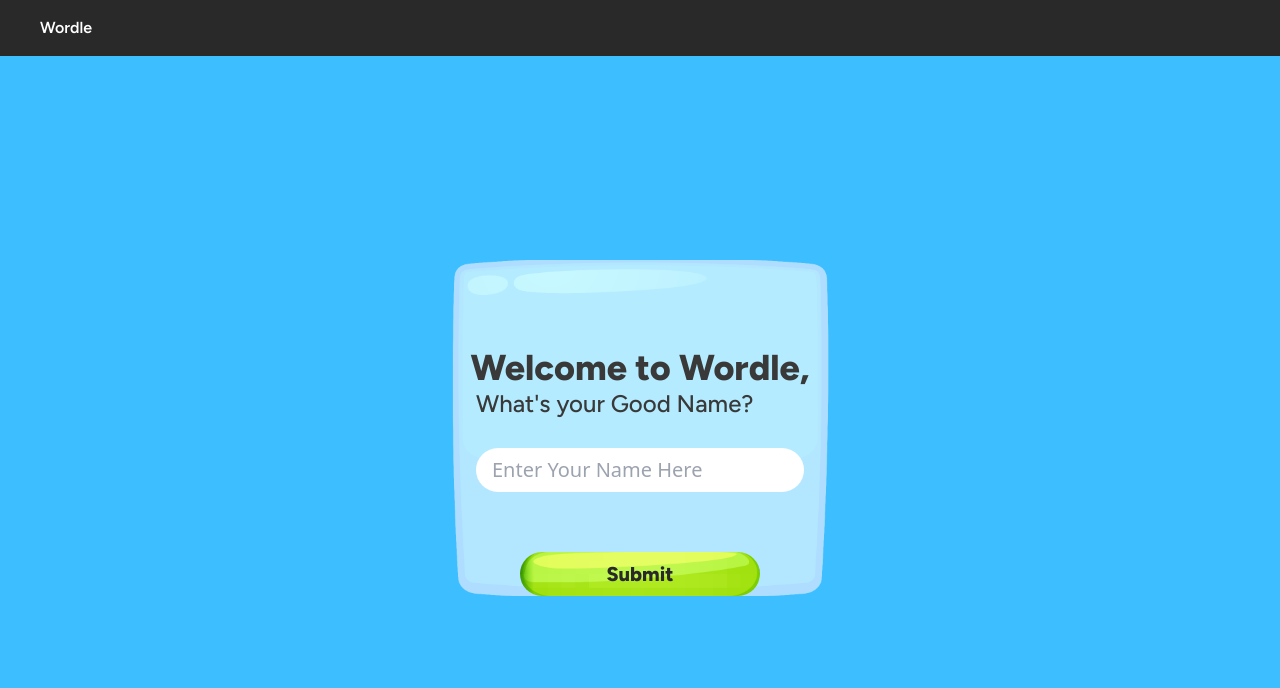
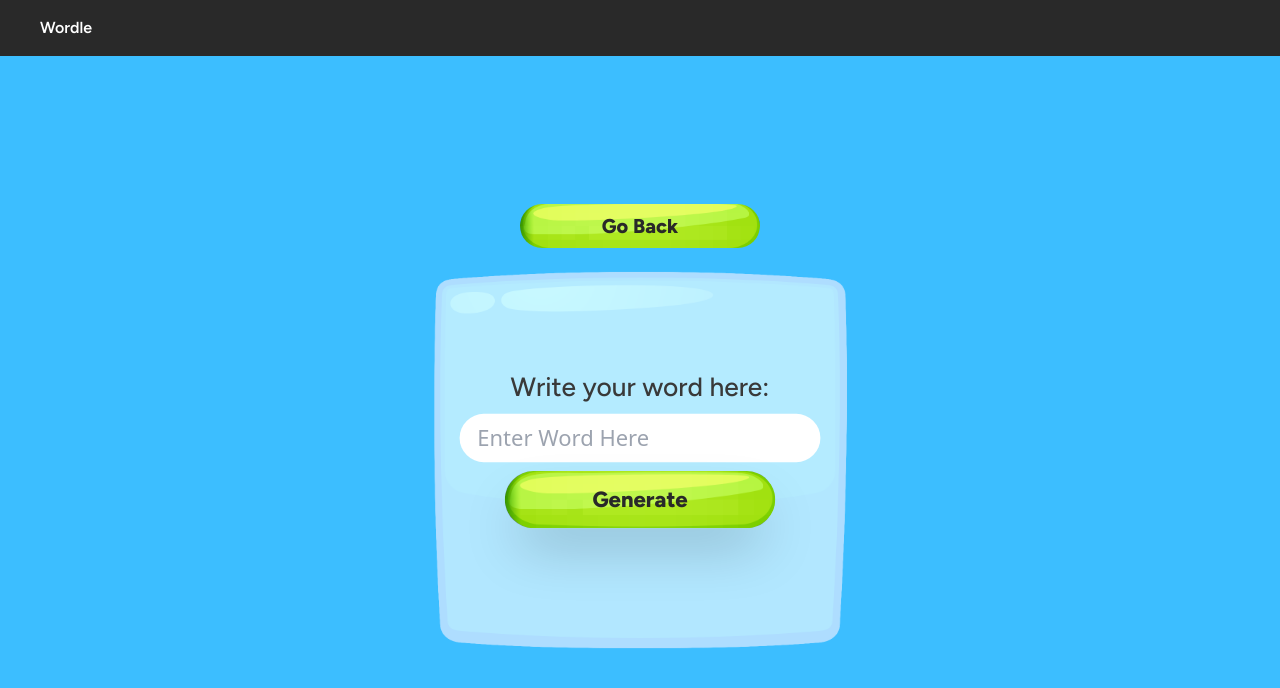
Before and after one commit to LalitPro/Wordle, a React (Vite) app: page /share in a window 1280 px wide. Shown: the top 688 px of the page. Built offline with nearby package versions, Linux system fonts and the light colour scheme.

Commit message:
word hash

```diff
--- a/src/App.jsx
+++ b/src/App.jsx
@@ -1,13 +1,14 @@
 import React from "react";
 import { RecoilRoot } from "recoil";
-import { Wordle } from "./wordle/wordle";
-import Home from "./Home";
-import Credits from "./Credits";
-import Guide from "./Guide";
-import GameOver from "./GameOver";
+import Wordle from "./wordle/wordle";
+import Home from "./Pages/Home";
+import Credits from "./Pages/Credits";
+import Guide from "./Pages/Guide";
+import GameOver from "./Pages/GameOver";
 import { Route, Routes } from "react-router-dom";
 import Navbar from "./Navbar";
 import AboutMe from "./AboutMe";
+import Share from "./Pages/Share";
 
 function App() {
   const path = window.location.pathname;
@@ -19,7 +20,9 @@ function App() {
           <Routes>
             <Route path="*" element={<Home />}></Route>{" "}
             <Route path="/game" element={<Wordle />}></Route>
+            <Route path="/word/:secretWord" element={<Wordle />}></Route>
             <Route path="/guide" element={<Guide />}></Route>
+            <Route path="/share" element={<Share />}></Route>
             <Route path="/credits" element={<Credits />}></Route>
             <Route path="/aboutme" element={<AboutMe />}></Route>
             <Route path="/over/:xyz" element={<GameOver />}></Route>
--- a/src/Contexts/WordleContext.jsx
+++ b/src/Contexts/WordleContext.jsx
@@ -1,4 +1,4 @@
-import React, { createContext, useState } from "react";
+import React, { createContext, memo, useState } from "react";
 
 export const WordleContext = createContext();
 
@@ -6,7 +6,7 @@ const WorldeProvider = ({ children }) => {
   const maxTries = 6;
   const [selectedWord, setSelectedWord] = useState({ word: "", length: 5 });
 
-  console.log(selectedWord);
+  localStorage.setItem("hiddenWord", selectedWord.word);
 
   return (
     <WordleContext.Provider value={{ maxTries, selectedWord, setSelectedWord }}>
@@ -15,4 +15,4 @@ const WorldeProvider = ({ children }) => {
   );
 };
 
-export default WorldeProvider;
+export default memo(WorldeProvider);
--- a/src/Credits.jsx
+++ b/src/Pages/Credits.jsx
@@ -1,6 +1,6 @@
 import React from "react";
 import { Link } from "react-router-dom";
-import MyLink from "./MyLink";
+import MyLink from "../MyLink";
 
 function Credits() {
   return (
--- a/src/GameOver.jsx
+++ b/src/Pages/GameOver.jsx
@@ -1,8 +1,8 @@
 import React, { useContext } from "react";
-import MyLink from "./MyLink";
-import { selectedWordAtom } from "./wordle/state";
+import MyLink from "../MyLink";
+import { selectedWordAtom } from "../wordle/state";
 import { useRecoilValue } from "recoil";
-import { VolumeContext } from "./Contexts/VolumeContext";
+import { VolumeContext } from "../Contexts/VolumeContext";
 
 function GameOver() {
   const path = window.location.pathname;
--- a/src/Home.jsx
+++ b/src/Pages/Home.jsx
@@ -1,6 +1,6 @@
 import React from "react";
 import { Link } from "react-router-dom";
-import MyLink from "./MyLink";
+import MyLink from "../MyLink";
 
 function Home() {
   if (!localStorage.getItem("userName")) {
@@ -86,6 +86,13 @@ function Home() {
             <MyLink
               className="self-center px-20 py-2 text-xl font-extrabold bg-center bg-cover rounded-full justify-self-center font-figtree text-backblack min-w-60 max-w-96"
               style={{ backgroundImage: 'url("../images/Tab.png")' }}
+              to="/share"
+            >
+              Share Custom
+            </MyLink>
+            <MyLink
+              className="self-center px-20 py-2 text-xl font-extrabold bg-center bg-cover rounded-full justify-self-center font-figtree text-backblack min-w-60 max-w-96"
+              style={{ backgroundImage: 'url("../images/Tab.png")' }}
               to="/credits"
             >
               Credits
--- /dev/null
+++ b/src/Pages/Share.jsx
@@ -0,0 +1,86 @@
+import React, { useState } from "react";
+import { Link } from "react-router-dom";
+import { allWords } from "../wordle/allWords";
+import MyLink from "../MyLink";
+import { HashWord } from "../hash";
+
+function Share() {
+  const [wordToShare, setWordToShare] = useState("");
+  const [link, setLink] = useState("");
+
+  const makeLink = () => {
+    if (wordToShare.length != 5) {
+      alert("Write proper 5 letter word.");
+    } else {
+      const isvalidWord = allWords.includes(wordToShare.toLowerCase());
+
+      if (!isvalidWord) {
+        alert("Invalid Word!");
+        setWordToShare("");
+      }
+
+      if (isvalidWord) {
+        let baseUrl = "localhost:5173";
+        setLink(baseUrl + "/word/" + HashWord(wordToShare));
+      }
+    }
+  };
+
+  return (
+    <div className="flex flex-col flex-wrap items-center justify-between w-full h-full mx-auto text-gray-100">
+      <Link
+        to="/home"
+        className="self-center px-2 py-2 m-5 text-sm font-extrabold text-center bg-center bg-cover rounded-full sm:mt-0 md:px-20 md:text-xl justify-self-center font-figtree text-backblack min-w-60 max-w-96"
+        style={{ backgroundImage: 'url("../images/Tab.png")' }}
+      >
+        Go Back
+      </Link>
+
+      <div
+        className="flex flex-col items-center justify-center gap-2 scale-75 bg-center bg-no-repeat bg-cover md:scale-110 xs:scale-100 h-96 w-96"
+        style={{ backgroundImage: 'url("../images/Box.png")' }}
+      >
+        <label
+          htmlFor="wordToShare"
+          className="text-xl font-medium md:text-2xl font-figtree text-fontgray"
+        >
+          Write your word here:
+        </label>
+        <input
+          type="text"
+          id="wordToShare"
+          className="px-4 py-2 text-lg text-black rounded-full md:text-xl"
+          placeholder="Enter Word Here"
+          required
+          value={wordToShare}
+          onInput={(e) => {
+            setWordToShare(e.target.value);
+          }}
+        />
+        <button
+          className="self-center px-2 py-2 py-3 m-5 text-sm text-2xl font-bold font-extrabold text-center duration-150 bg-center bg-cover rounded-full shadow-2xl hover:scale-90 text-backblack hover:bg-sky-500 sm:mt-0 md:px-20 md:text-xl justify-self-center font-figtree min-w-60 max-w-96"
+          style={{ backgroundImage: 'url("../images/Tab.png")' }}
+          onClick={makeLink}
+        >
+          Generate
+        </button>
+        {link && (
+          <div className="text-center text-fontgray">
+            <h3 className="font-medium">Tap on link to copy</h3>
+            <h2
+              className="text-xl font-semibold"
+              onClick={() => {
+                navigator.clipboard.writeText(link);
+                alert("Url Copied Successfully!");
+              }}
+            >
+              {link}
+            </h2>
+          </div>
+        )}
+      </div>
+    </div>
+  );
+}
+
+export default Share;
--- /dev/null
+++ b/src/hash.js
@@ -0,0 +1,62 @@
+import js from "@eslint/js";
+
+const replaceLetter = {
+  a: "z",
+  b: "y",
+  c: "x",
+  d: "w",
+  e: "v",
+  f: "u",
+  g: "t",
+  h: "s",
+  i: "r",
+  j: "q",
+  k: "p",
+  l: "o",
+  m: "n",
+  n: "m",
+  o: "l",
+  p: "k",
+  q: "j",
+  r: "i",
+  s: "h",
+  t: "g",
+  u: "f",
+  v: "e",
+  w: "d",
+  x: "c",
+  y: "b",
+  z: "a",
+};
+
+export const HashWord = (word) => {
+  const wordArr = word.toLowerCase().split("");
+
+  const reversedWordArr = wordArr.reverse();
+
+  const reversedWordArrAndReplacedLetters = reversedWordArr.map((letter) => {
+    const replacedLetter = replaceLetter[letter];
+    return replacedLetter;
+  });
+
+  const reversedWordArrAndReplacedLetterWord =
+    reversedWordArrAndReplacedLetters.join("");
+
+  return reversedWordArrAndReplacedLetterWord;
+};
+
+export const DeHashWord = (reversedWordArrAndReplacedLetterWord) => {
+  const reversedWordArrAndReplacedLetters =
+    reversedWordArrAndReplacedLetterWord.split("");
+
+  const reversedWordArr = reversedWordArrAndReplacedLetters.map((letter) => {
+    const replacedLetter = replaceLetter[letter];
+    return replacedLetter;
+  });
+
+  const WordArr = reversedWordArr.reverse();
+
+  const word = WordArr.join("");
+
+  return word;
+};
--- a/src/index.css
+++ b/src/index.css
@@ -3,6 +3,11 @@
 @tailwind base;
 @tailwind components;
 @tailwind utilities;
+
+*::-webkit-scrollbar {
+  display: none;
+}
+
 .white-drop {
   filter: drop-shadow(25px 25px 25px #ffff);
 }
--- a/src/wordle/hooks.js
+++ b/src/wordle/hooks.js
@@ -77,7 +77,6 @@ export function usePickRandomWord() {
     const index = Math.floor(Math.random() * words.length);
     setWord(words[index]);
     setSelectedWord({ word: words[index], length: 5 });
-    localStorage.setItem("hiddenWord", words[index].toUpperCase());
   }, []);
 
   /*const randomWord = axios.get(
@@ -118,9 +117,8 @@ export function useKeyboardInput(onSubmitGuess, updateTileRow) {
 
 */
 
-export function useOnSubmitGuess() {
+export function useOnSubmitGuess(selectedWord) {
   const volume = useVolume();
-  const selectedWord = useRecoilValue(selectedWordAtom);
   const [tileRow, setTileRow] = useCurrentTileRow();
   const [rowIndex, setRowIndex] = useRecoilState(currentTileRowIndexAtom);
   const updateKeyboardState = useUpdateKeyboardState();
--- a/src/wordle/wordle.jsx
+++ b/src/wordle/wordle.jsx
@@ -5,35 +5,52 @@ import { useKeyboardInput } from "./hooks"; // adjust path as necessary
 import { useOnSubmitGuess } from "./hooks";
 import { useCurrentTileRow } from "../tileRow/hook";
 import { AiFillSound } from "react-icons/ai";
-import { useContext, useEffect, useRef, useState } from "react";
-import { useRecoilValue } from "recoil";
-import { selectedWordAtom } from "./state";
+import { memo, useContext, useEffect, useState } from "react";
 import { VolumeContext } from "../Contexts/VolumeContext";
 import { WordleContext } from "../Contexts/WordleContext";
 import getWordHint from "../api";
+import { useParams } from "react-router-dom";
+import { DeHashWord } from "../hash";
 
-export const Wordle = () => {
-  const [invalid, setInvalid] = useState(false);
-
-  const [hint, setHint] = useState();
+const Wordle = () => {
+  const { setSelectedWord } = useContext(WordleContext);
 
   const selectedWord = useContext(WordleContext).selectedWord.word;
 
+  const secretWord = useParams().secretWord;
+
   useEffect(() => {
-    async function getSethint() {
-      const hint = await getWordHint(selectedWord);
-      setHint(hint);
+    if (
+      window.location.pathname != "/game/" &&
+      window.location.pathname != "/game"
+    ) {
+      setSelectedWord({
+        word: DeHashWord(secretWord),
+        length: secretWord.length,
+      });
     }
+  }, [selectedWord]);
+  const [invalid, setInvalid] = useState(false);
 
-    getSethint();
-  }, [selectedWord]);
+  // const [hint, setHint] = useState();
+
+  // useEffect(() => {
+  //   async function getSethint() {
+  //     const hint = await getWordHint(selectedWord);
+  //     setHint(hint);
+  //   }
+
+  //   getSethint();
+  // }, [selectedWord]);
 
   const { volume, setVolume } = useContext(VolumeContext);
 
-  const onSubmitGuess = useOnSubmitGuess();
+  const onSubmitGuess = useOnSubmitGuess(selectedWord);
   const [tileRow, setTileRow] = useCurrentTileRow();
 
-  usePickRandomWord();
+  window.location.pathname == "/game" || window.location.pathname == "/game/"
+    ? usePickRandomWord()
+    : null;
   useKeyboardInput(onSubmitGuess, setTileRow);
 
   const changeVolume = (event) => {
@@ -74,9 +91,9 @@ export const Wordle = () => {
           onChange={changeVolume}
         />
       </div>
-      <h2 className="text-center text-white">
+      {/* <h2 className="text-center text-white">
         <span className="text-2xl">Hint: {hint ? hint : "Loading..."}</span>
-      </h2>
+      </h2> */}
       <div className="flex flex-col items-center justify-center w-full h-full gap-5 xl:gap-10 xl:flex-row">
         <GameBoard />
         <Keyboard />
@@ -107,3 +124,5 @@ export const Wordle = () => {
     </div>
   );
 };
+
+export default memo(Wordle);
```
Also changed, not shown: src/Pages/Guide.jsx (renamed from src/Guide.jsx).
